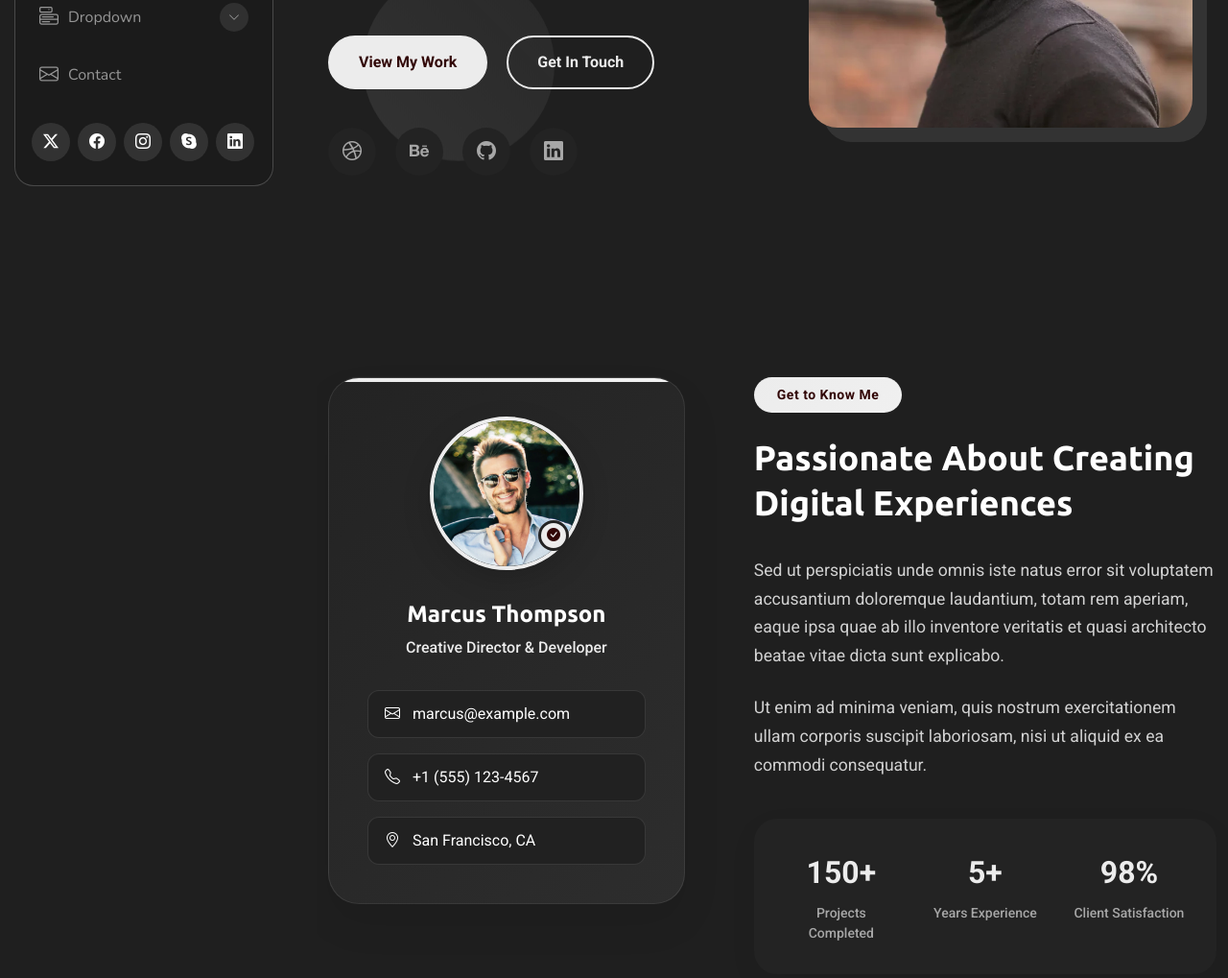
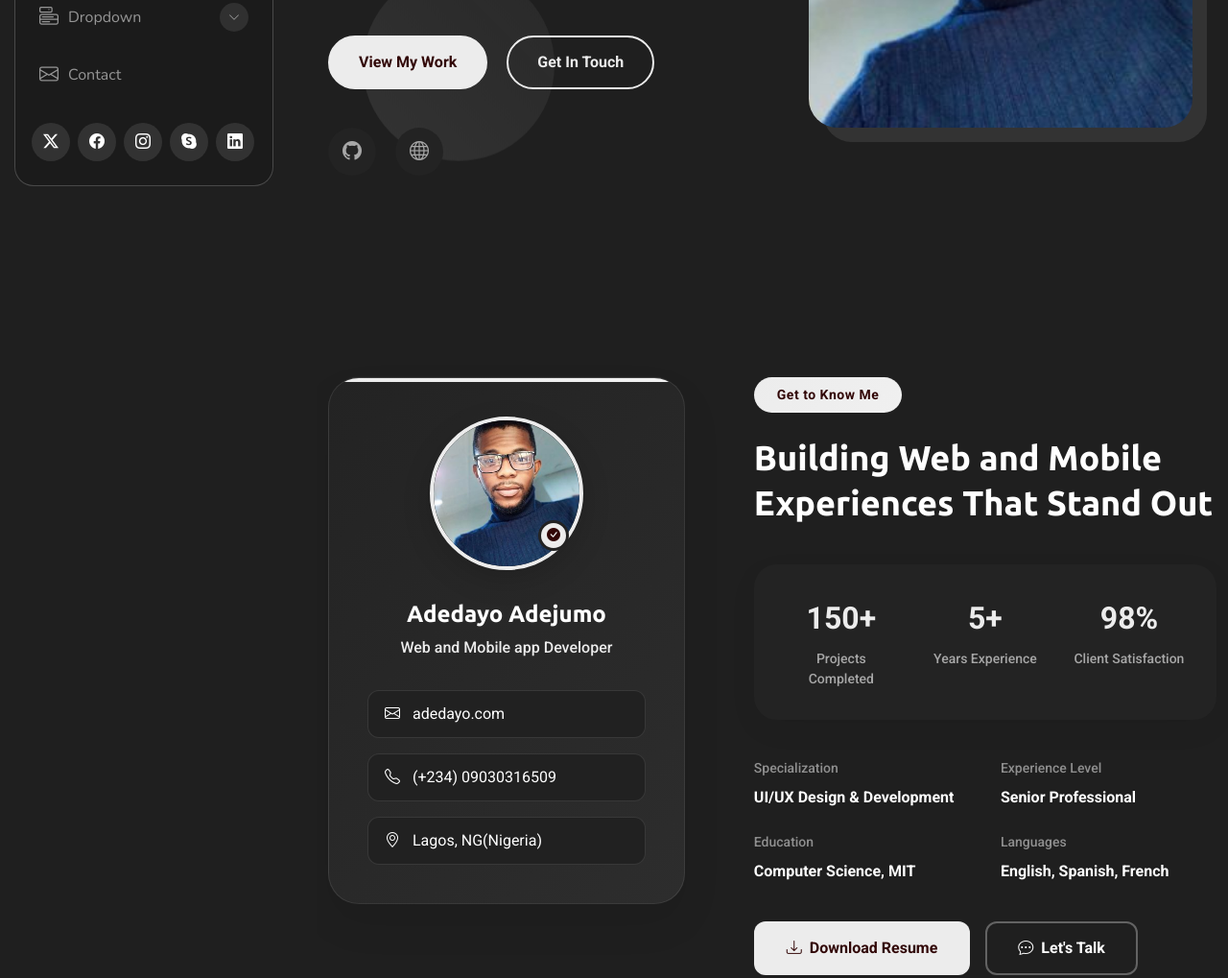
Before and after one commit to adedayoadejumo5-svg/adedayoadejumo5-svg.github.io, a plain HTML site: page index.html in a window 1280 px wide. Shown: the part 467-1486 px from the top of the page at 96% size. Drawn offline with nearby package versions, Linux system fonts and the light colour scheme.

Commit message:
new push

```diff
--- a/index.html
+++ b/index.html
@@ -7,11 +7,6 @@
   <title>Index | Adedayo Portfolio</title>
   <meta name="description" content="">
   <meta name="keywords" content="">
-
-  <!-- Favicons -->
-  <!-- <link href="assets/img/favicon.png" rel="icon">
-  <link href="assets/img/apple-touch-icon.png" rel="apple-touch-icon"> -->
-
   <!-- Fonts -->
   <link href="https://fonts.googleapis.com" rel="preconnect">
   <link href="https://fonts.gstatic.com" rel="preconnect" crossorigin>
@@ -100,10 +95,8 @@
                 </div>
 
                 <div class="social-links">
-                  <a href="#"><i class="bi bi-dribbble"></i></a>
-                  <a href="#"><i class="bi bi-behance"></i></a>
-                  <a href="#"><i class="bi bi-github"></i></a>
-                  <a href="#"><i class="bi bi-linkedin"></i></a>
+                  <a href="https://github.com/adedayoadejumo5-svg/adedayoadejumo5-svg.github.io"><i class="bi bi-github"></i></a>
+                  <a href="https://adedayoadejumo5-svg.github.io"><i class="bi bi-globe"></i></a>
                 </div>
               </div>
             </div>
@@ -112,7 +105,7 @@
               <div class="hero-visual">
                 <div class="profile-container">
                   <div class="profile-background"></div>
-                  <img src="assets/img/profile/profile-2.webp" alt="Alexander Chen" class="profile-image">
+                  <img src="assets/img/c2eab382303b2b26c3f1b234b4171462.jpg" alt="Alexander Chen" class="profile-image">
                 </div>
               </div>
             </div>
@@ -133,7 +126,7 @@
             <div class="profile-card">
               <div class="profile-header">
                 <div class="profile-image">
-                  <img src="assets/img/profile/profile-square-3.webp" alt="Profile Image" class="img-fluid">
+                  <img src="assets/img/c2eab382303b2b26c3f1b234b4171462.jpg" alt="Profile Image" class="img-fluid">
                 </div>
                 <div class="profile-badge">
                   <i class="bi bi-check-circle-fill"></i>
@@ -141,21 +134,21 @@
               </div>
 
               <div class="profile-content">
-                <h3>Marcus Thompson</h3>
-                <p class="profession">Creative Director &amp; Developer</p>
+                <h3>Adedayo Adejumo</h3>
+                <p class="profession">Web and Mobile app Developer</p>
 
                 <div class="contact-links">
-                  <a href="mailto:marcus@example.com" class="contact-item">
+                  <a href="adedayoadejumo5@gmail.com" class="contact-item">
                     <i class="bi bi-envelope"></i>
-                    marcus@example.com
+                    adedayo.com
                   </a>
                   <a href="tel:+15551234567" class="contact-item">
                     <i class="bi bi-telephone"></i>
-                    +1 (555) 123-4567
+                    (+234) 09030316509
                   </a>
                   <a href="#" class="contact-item">
                     <i class="bi bi-geo-alt"></i>
-                    San Francisco, CA
+                    Lagos, NG(Nigeria)
                   </a>
                 </div>
               </div>
@@ -166,13 +159,11 @@
             <div class="about-content">
               <div class="section-header">
                 <span class="badge-text">Get to Know Me</span>
-                <h2>Passionate About Creating Digital Experiences</h2>
+                <h2>Building Web and Mobile Experiences That Stand Out</h2>
               </div>
 
               <div class="description">
-                <p>Sed ut perspiciatis unde omnis iste natus error sit voluptatem accusantium doloremque laudantium, totam rem aperiam, eaque ipsa quae ab illo inventore veritatis et quasi architecto beatae vitae dicta sunt explicabo.</p>
 
-                <p>Ut enim ad minima veniam, quis nostrum exercitationem ullam corporis suscipit laboriosam, nisi ut aliquid ex ea commodi consequatur.</p>
               </div>
 
               <div class="stats-grid">
```
Also changed, not shown: assets/img/c2eab382303b2b26c3f1b234b4171462.jpg (added).
